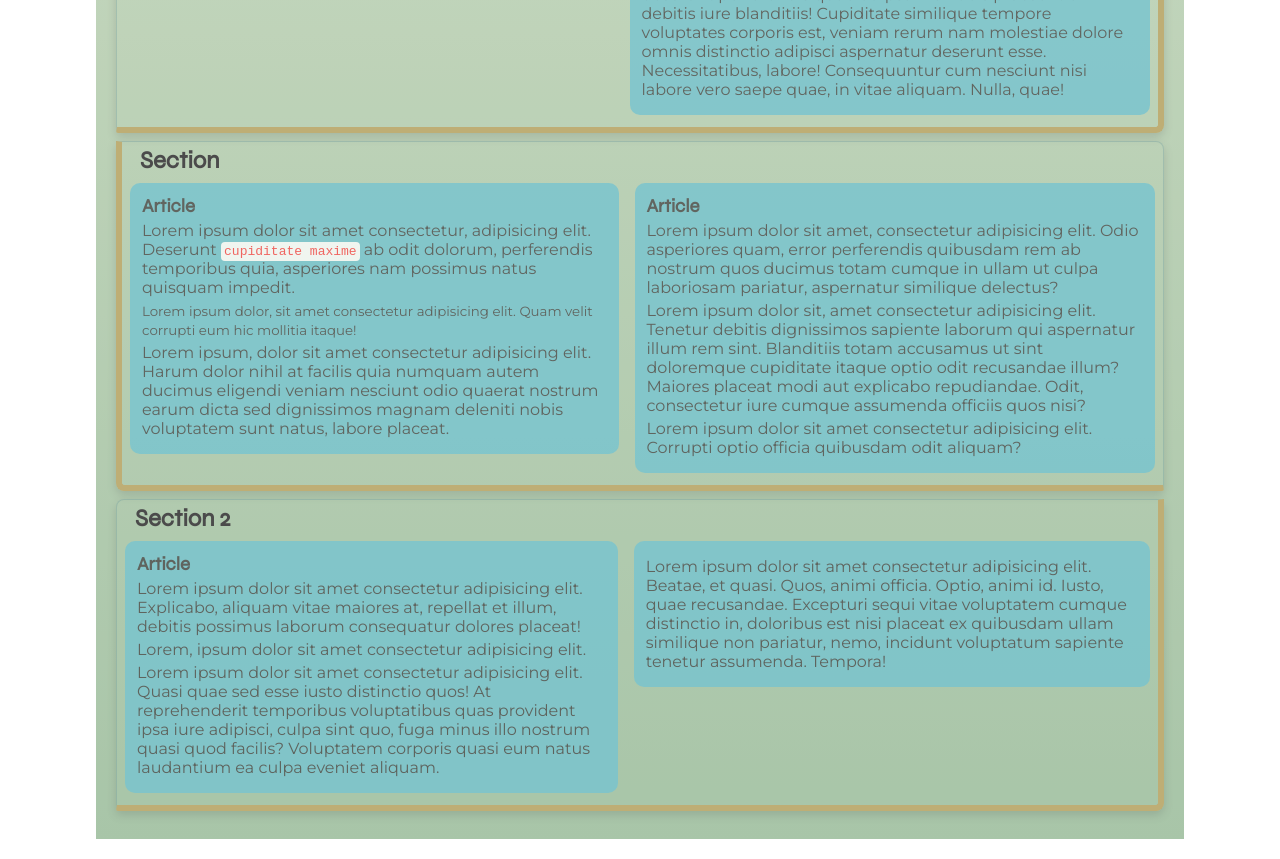
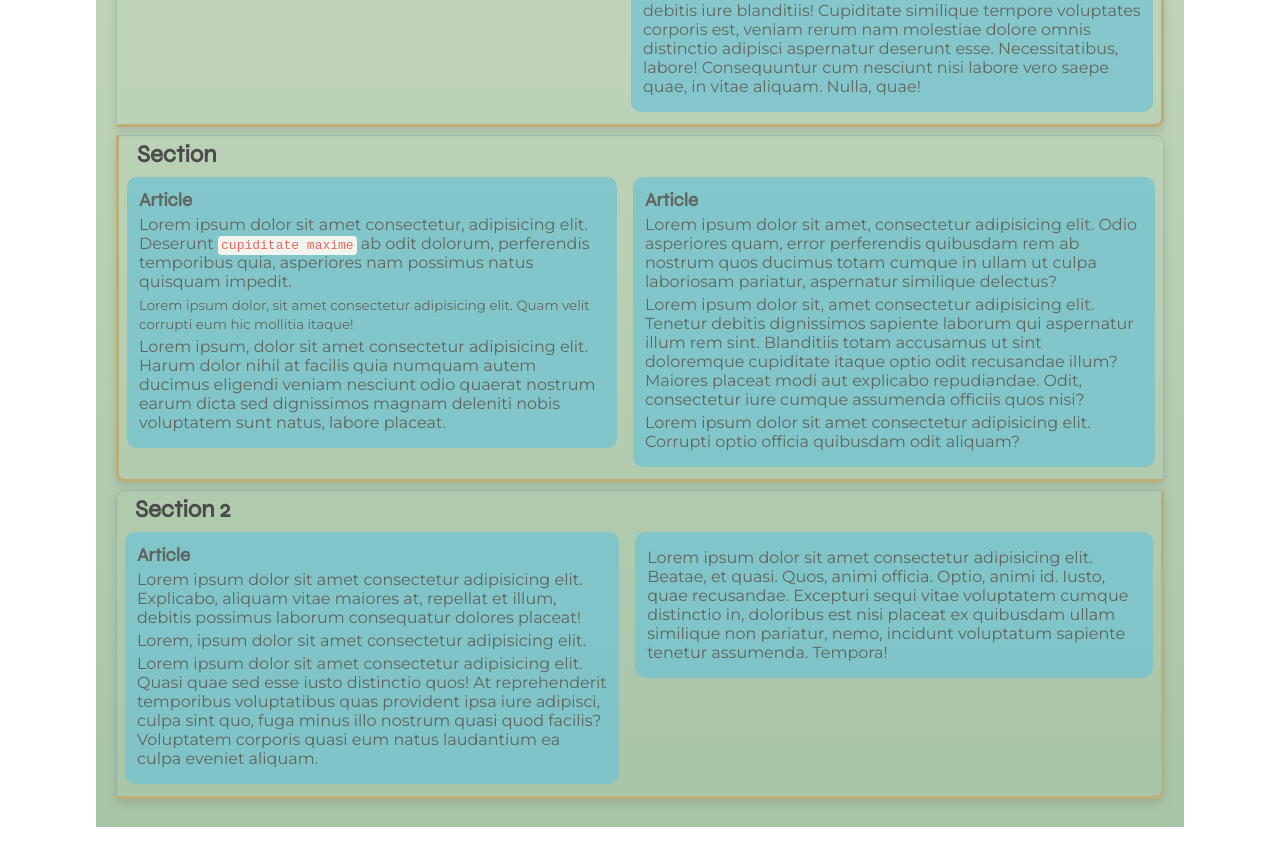
Before and after one commit to reotch/reotch.github.io, a plain HTML site: page index.html in a window 1280 px wide. Shown: the part 1420-2279 px from the top of the page. Drawn offline with Linux system fonts and the light colour scheme.

Commit message:
updated, uh...stuff

```diff
--- a/index.html
+++ b/index.html
@@ -16,7 +16,7 @@
                 <li><a href="#">Link</a></li>
             </ul>
         </nav> -->
-        <div class="header">
+        <div class="header Winter-Ice-1-Hex">
             Header
         </div>
         <div class="dropdown">
--- a/style.css
+++ b/style.css
@@ -145,8 +145,8 @@ section:nth-of-type(odd) {
     margin: 0.5em auto;
     padding: 0.25em 0;
     border: 1px solid #25667050;
-    border-left: 6px solid #A38C3B;
-    border-bottom: 6px solid #A38C3B;
+    border-left: 3px solid #A38C3B;
+    border-bottom: 3px solid #A38C3B;
     border-radius: 0 8px 2px 8px;
     box-shadow: 0px 4px 10px 0px rgba(0,0,0,0.2);
 }
@@ -155,8 +155,8 @@ section:nth-of-type(even) {
     margin: 0.5em auto;
     padding: 0.25em 0;
     border: 1px solid #25667050;
-    border-right: 6px solid #A38C3B;
-    border-bottom: 6px solid #A38C3B;
+    border-right: 3px solid #A38C3B;
+    border-bottom: 3px solid #A38C3B;
     border-radius: 8px 0 8px 2px;
     box-shadow: 0px 4px 10px 0px rgba(0,0,0,0.2);
 }
```
